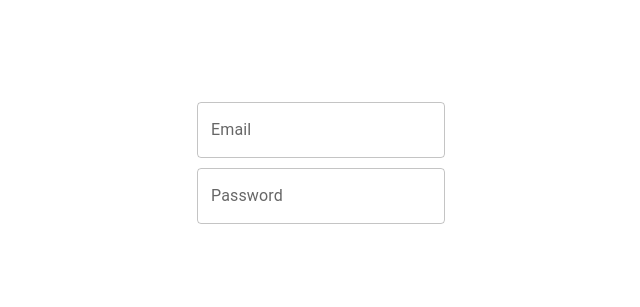
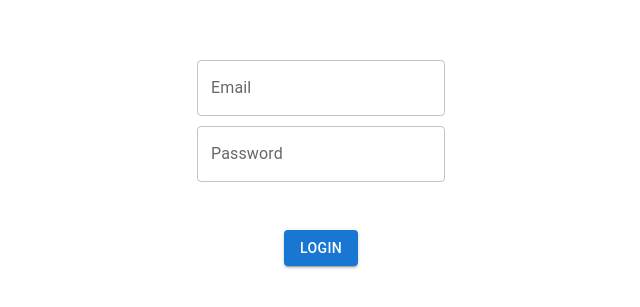
Before and after one commit to azmaeenmahtab/Personal-Assistant-Project, a React (Vite) app in the folder mess-manage/: page /login in a window 1280 px wide. Shown: the part 237-544 px from the top of the page, without its empty margins (319-959 px from the left). Built offline with nearby package versions, Linux system fonts and the light colour scheme.

Commit message:
login register successfull

```diff
--- a/mess-manage/src/components/login.jsx
+++ b/mess-manage/src/components/login.jsx
@@ -1,20 +1,67 @@
 import TextField from "@mui/material/TextField"
+import Button from "@mui/material/Button"
+import { useState } from "react";
+import { useNavigate } from "react-router-dom";
 
 const Login = () => {
+    const navigate = useNavigate();
+    const [email, setEmail] = useState("");
+    const [password, setPassword] = useState("");
 
+    const clickHandler = async () => {
+        const body = {
+            "email": email,
+            "password": password
+        }
 
-    return <>
-    <div style={{display:'flex' , flexDirection:'column', gap:'10px'}}>
+        try {
+            const response = await fetch("http://localhost:6543/api/login", {
+                method: "POST",
+                headers: {
+                    "Content-Type": "application/json"
+                },
+                body: JSON.stringify(body)
+            });
 
-<TextField id="outlined-basic" label="Email" variant="outlined" />
-<TextField id="outlined-basic" label="Password" variant="outlined" />
+            if (!response.ok) {
+                const error = await response.json();
+                throw new Error(error.message || "Something went wrong in fetching");
+            }
 
+            alert("Login successful");
+            setEmail("");
+            setPassword("");
+            navigate("/assistant");
+        } catch (error) {
+            alert(error.message);
+        }
+    }
 
-    </div>
-
-
-    </>
-
+    return (
+        <>
+            <div style={{ display: 'flex', flexDirection: 'column', gap: '10px' }}>
+                <TextField
+                    id="outlined-basic"
+                    label="Email"
+                    variant="outlined"
+                    value={email}
+                    onChange={(e) => setEmail(e.target.value)}
+                />
+                <TextField
+                    id="outlined-basic"
+                    label="Password"
+                    variant="outlined"
+                    type="password"
+                    value={password}
+                    onChange={(e) => setPassword(e.target.value)}
+                />
+            </div>
+            <br /><br />
+            <div>
+                <Button variant="contained" onClick={clickHandler}>Login</Button>
+            </div>
+        </>
+    );
 }
 
-export {Login}
+export { Login }
--- a/mess-manage/src/components/register.jsx
+++ b/mess-manage/src/components/register.jsx
@@ -26,7 +26,7 @@ const body = {
 
 }
 
-const response = await fetch("link",{
+const response = await fetch("http://localhost:6543/api/register",{
     method:"POST",
     headers:{
         "Content-Type":"application/json"
@@ -51,7 +51,7 @@ setPhone("");
 setPassword("");
 setConfirmPassword("");
 
-Navigate('/assistant');
+Navigate('/login');
 
 }
 
```
